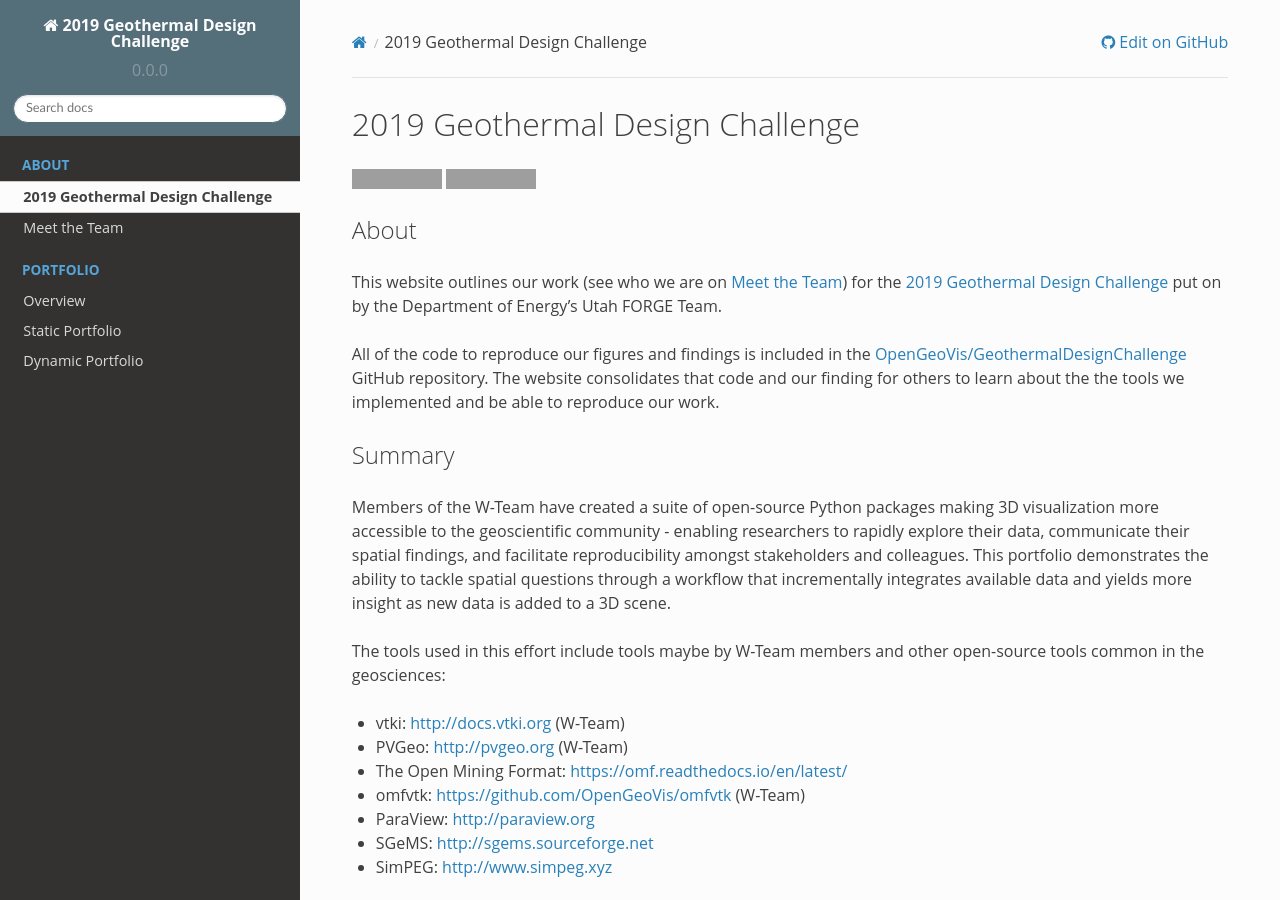
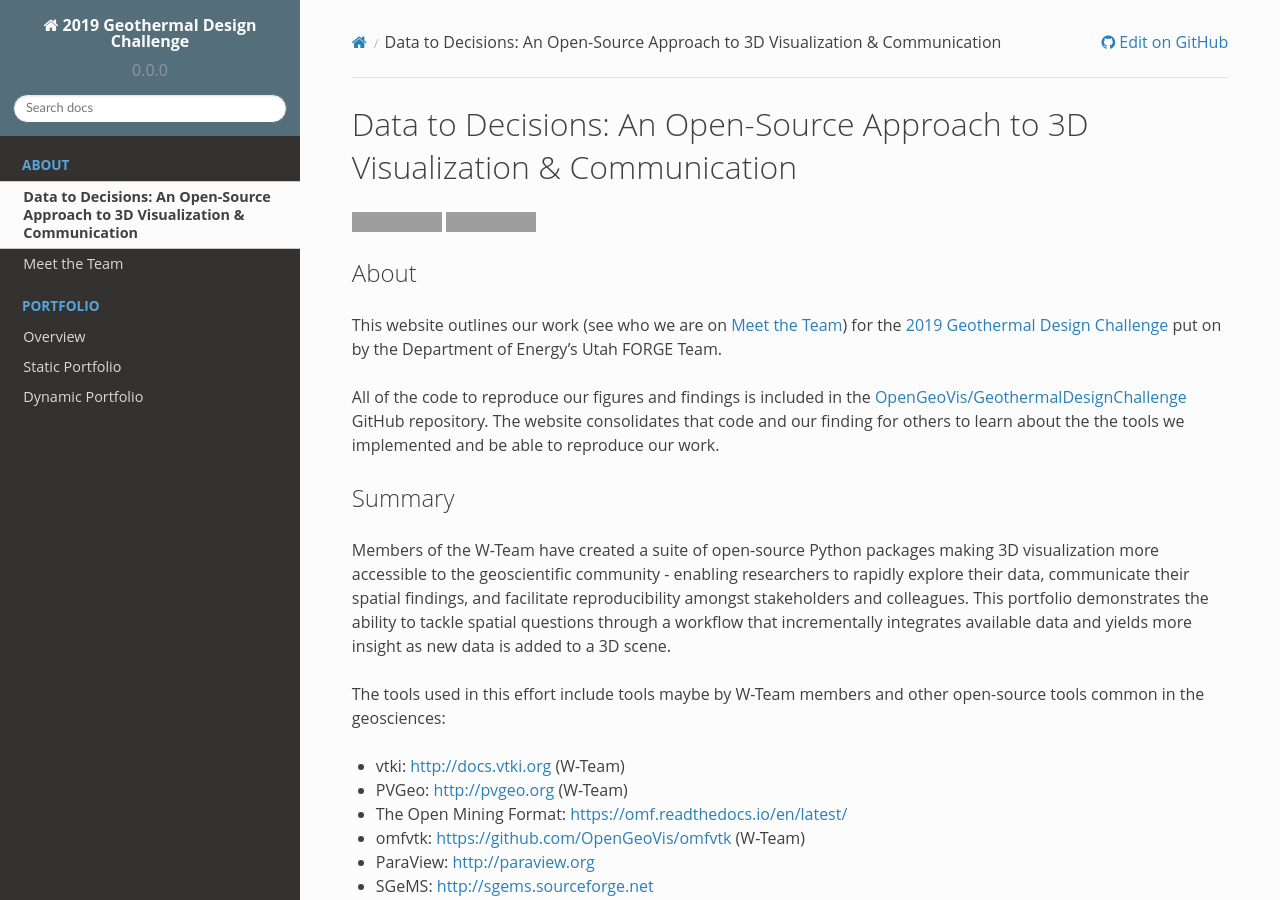
Before and after one commit to OpenGeoVis/GeothermalDesignChallenge, a Sphinx documentation site: the page built from docs/index.rst, in a window 1280 px wide and 900 px high. Built offline with Sphinx 7.4.7 and the Read the Docs theme 2.0.0, drawn with Linux system fonts in a browser that asks for light colours; the version number is read from the project's files by our own code; grey boxes are pictures that could not be loaded.

Commit message:
Update title

```diff
--- a/docs/index.rst
+++ b/docs/index.rst
@@ -1,6 +1,6 @@
-################################
-2019 Geothermal Design Challenge
-################################
+##############################################################################
+Data to Decisions: An Open-Source Approach to 3D Visualization & Communication
+##############################################################################
 
 
 .. image:: https://img.shields.io/travis/OpenGeoVis/GeothermalDesignChallenge/master.svg?label=build&logo=travis
```
